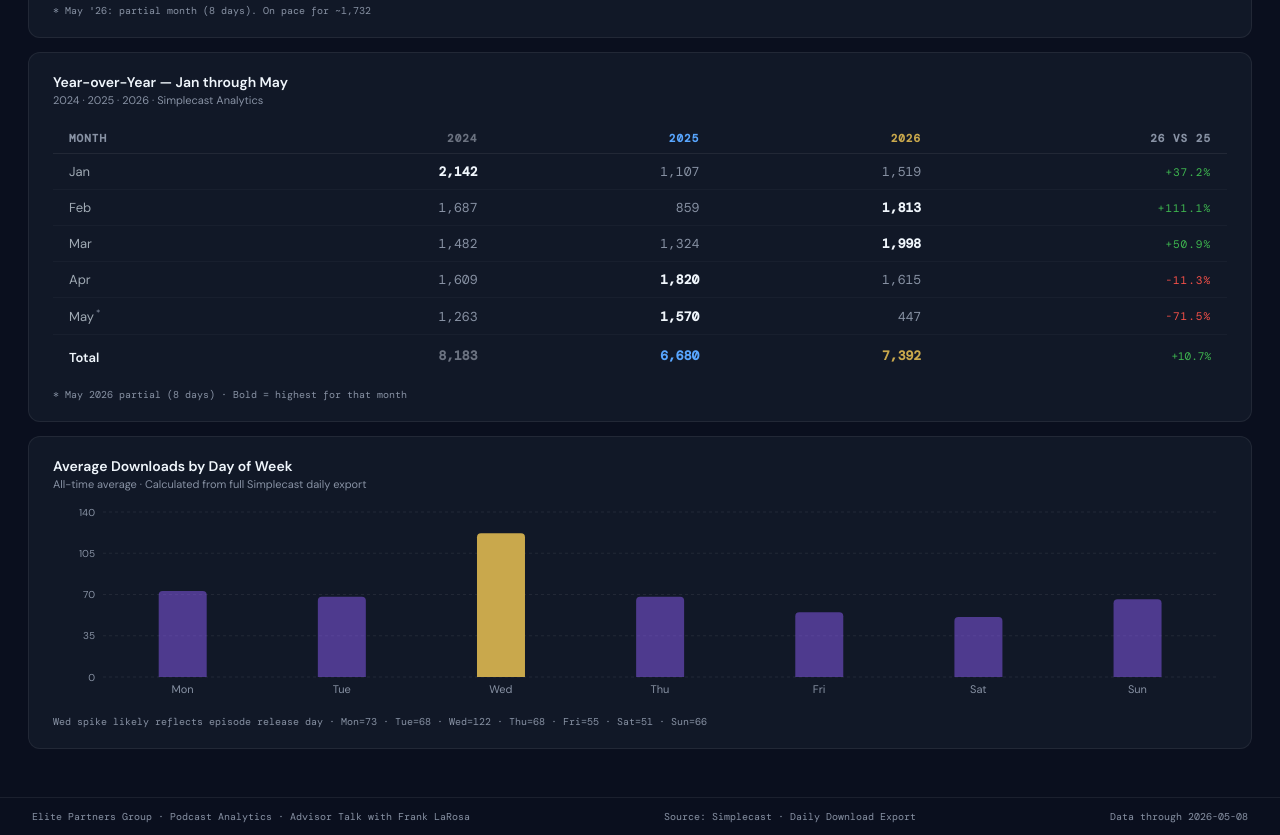
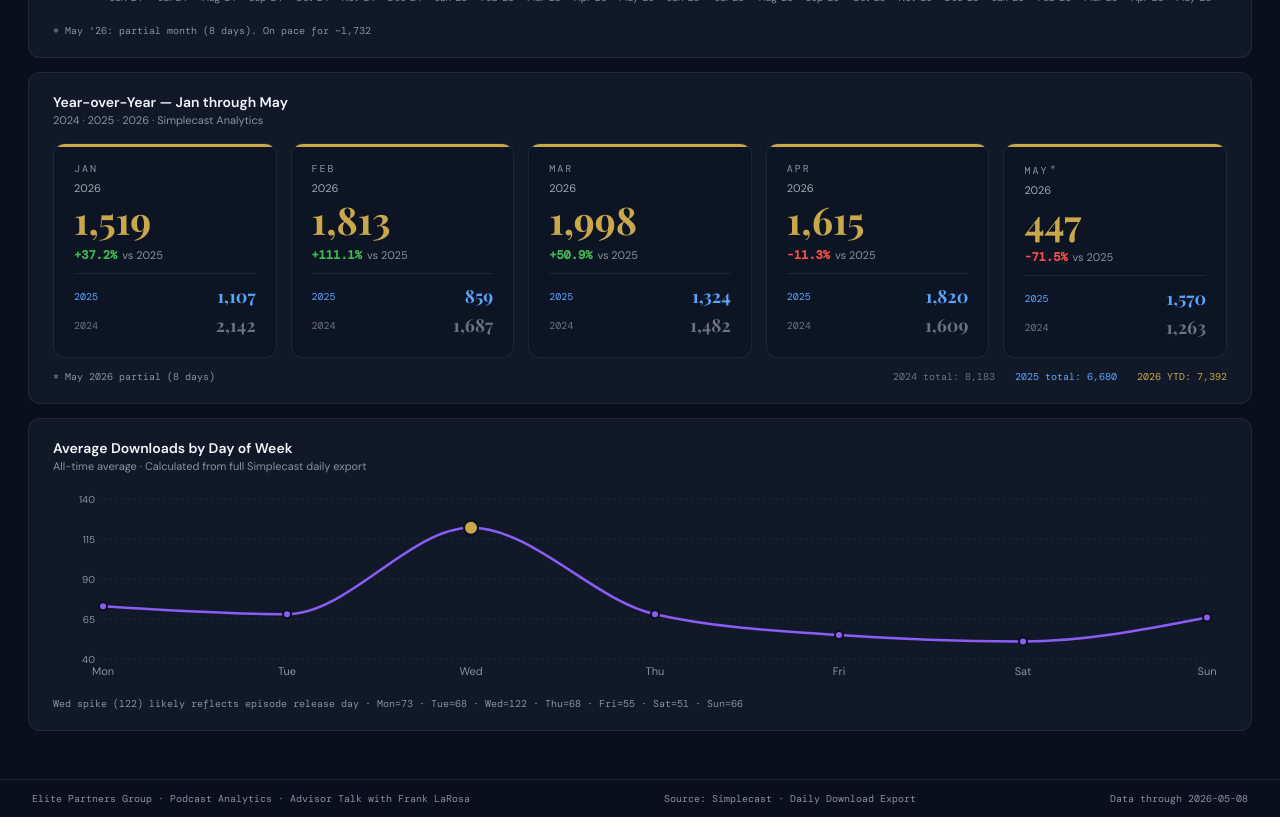
Before and after one commit to acostapabloEC/epg-simplecast-podcast, a React (Vite) app: page / in a window 1280 px wide. Shown: the part 1040-1875 px from the top of the page. Built offline with nearby package versions, Linux system fonts and the light colour scheme.

Commit message:
weekday labels on chart, YoY KPI cards, DOW line chart

```diff
--- a/src/App.jsx
+++ b/src/App.jsx
@@ -1,7 +1,8 @@
 import { useState, useEffect, useMemo } from "react";
 import {
+  LineChart, Line,
   BarChart, Bar,
-  ComposedChart, Area, Line,
+  ComposedChart, Area,
   XAxis, YAxis, CartesianGrid, Tooltip,
   ResponsiveContainer, Cell, ReferenceLine,
 } from "recharts";
@@ -18,7 +19,8 @@ const BORDER     = "rgba(255,255,255,0.07)";
 const SURFACE    = "#111827";
 const BG         = "#0a0f1e";
 
-// Day-of-week averages calculated from full Simplecast CSV (2019-06-13 → 2026-05-08)
+const DAYS = ["Sun","Mon","Tue","Wed","Thu","Fri","Sat"];
+
 const DOW_DATA = [
   { day: "Mon", avg: 73 },
   { day: "Tue", avg: 68 },
@@ -43,7 +45,7 @@ function parseCSV(text) {
   const lines = text.trim().split("\n").slice(1);
   return lines
     .map((line) => {
-      const [pct, total, date] = line.split(",");
+      const [, total, date] = line.split(",");
       return { date: date?.trim(), total: parseInt(total, 10) || 0 };
     })
     .filter((d) => d.date && !isNaN(d.total));
@@ -54,7 +56,7 @@ function subDays(n) {
 }
 
 function fmtDate(iso) {
-  const [y, m, d] = iso.split("-");
+  const [, m, d] = iso.split("-");
   const months = ["Jan","Feb","Mar","Apr","May","Jun","Jul","Aug","Sep","Oct","Nov","Dec"];
   return `${months[parseInt(m,10)-1]} ${parseInt(d,10)}`;
 }
@@ -65,23 +67,24 @@ function fmtMonth(ym) {
   return `${months[parseInt(m,10)-1]} '${y.slice(2)}`;
 }
 
-function delta(curr, prev) {
+function calcDelta(curr, prev) {
   if (!prev) return null;
   const pct = ((curr - prev) / prev * 100).toFixed(1);
   return Number(pct) >= 0 ? `+${pct}%` : `${pct}%`;
 }
 
-function KpiCard({ label, source, value, accent, large, sub, delta: d, deltaSub, extra }) {
-  const isPos = d && d.startsWith("+");
+// ── KPI Card ──────────────────────────────────────────────────────────────────
+function KpiCard({ label, source, value, accent, large, sub, delta, deltaSub, extra }) {
+  const isPos = delta && delta.startsWith("+");
   return (
     <div style={{ background: SURFACE, border: `1px solid ${BORDER}`, borderRadius: 12, padding: "20px 24px", display: "flex", flexDirection: "column", position: "relative", overflow: "hidden" }}>
       <div style={{ position: "absolute", top: 0, left: 0, right: 0, height: 3, background: accent || PURPLE, borderRadius: "12px 12px 0 0" }} />
       <div style={{ fontFamily: "'DM Mono', monospace", fontSize: 10, letterSpacing: 2, color: MUTED, textTransform: "uppercase", marginBottom: 8 }}>{source}</div>
       <div style={{ fontSize: 13, color: "#a0aab4", marginBottom: 6 }}>{label}</div>
       <div style={{ fontFamily: "'Playfair Display', serif", fontSize: large ? 48 : 36, fontWeight: 700, color: "#f0f6fc", lineHeight: 1, marginBottom: 8 }}>{value}</div>
-      {d && (
+      {delta && (
         <div style={{ display: "flex", alignItems: "center", gap: 6, marginBottom: 4 }}>
-          <span style={{ fontFamily: "'DM Mono', monospace", fontSize: 12, fontWeight: 600, color: isPos ? GREEN : RED }}>{d}</span>
+          <span style={{ fontFamily: "'DM Mono', monospace", fontSize: 12, fontWeight: 600, color: isPos ? GREEN : RED }}>{delta}</span>
           {deltaSub && <span style={{ fontSize: 11, color: MUTED }}>{deltaSub}</span>}
         </div>
       )}
@@ -91,22 +94,65 @@ function KpiCard({ label, source, value, accent, large, sub, delta: d, deltaSub,
   );
 }
 
+// ── YoY month cards (5 cards, Jan–May) ───────────────────────────────────────
+function YoyCards() {
+  return (
+    <div style={{ display: "grid", gridTemplateColumns: "repeat(5, 1fr)", gap: 14 }}>
+      {YOY.map((row) => {
+        const isPartial = row.month === "May";
+        const d = calcDelta(row.y2026, row.y2025);
+        const isPos = d && d.startsWith("+");
+        return (
+          <div key={row.month} style={{ background: "#0d1424", border: `1px solid ${BORDER}`, borderRadius: 12, padding: "18px 20px", position: "relative", overflow: "hidden" }}>
+            <div style={{ position: "absolute", top: 0, left: 0, right: 0, height: 3, background: GOLD, borderRadius: "12px 12px 0 0" }} />
+            <div style={{ fontFamily: "'DM Mono', monospace", fontSize: 10, letterSpacing: 2, color: MUTED, textTransform: "uppercase", marginBottom: 6 }}>
+              {row.month}{isPartial ? <sup style={{ fontSize: 8, marginLeft: 2 }}>*</sup> : ""}
+            </div>
+            <div style={{ fontSize: 11, color: "#a0aab4", marginBottom: 6 }}>2026</div>
+            <div style={{ fontFamily: "'Playfair Display', serif", fontSize: 38, fontWeight: 700, color: GOLD, lineHeight: 1, marginBottom: 8 }}>
+              {row.y2026.toLocaleString()}
+            </div>
+            {d && (
+              <div style={{ display: "flex", alignItems: "center", gap: 5, marginBottom: 10 }}>
+                <span style={{ fontFamily: "'DM Mono', monospace", fontSize: 12, fontWeight: 600, color: isPos ? GREEN : RED }}>{d}</span>
+                <span style={{ fontSize: 11, color: MUTED }}>vs 2025</span>
+              </div>
+            )}
+            <div style={{ borderTop: `1px solid ${BORDER}`, paddingTop: 10, display: "flex", flexDirection: "column", gap: 5 }}>
+              <div style={{ display: "flex", justifyContent: "space-between", alignItems: "center" }}>
+                <span style={{ fontFamily: "'DM Mono', monospace", fontSize: 10, color: BLUE }}>2025</span>
+                <span style={{ fontFamily: "'Playfair Display', serif", fontSize: 18, fontWeight: 700, color: BLUE }}>{row.y2025.toLocaleString()}</span>
+              </div>
+              <div style={{ display: "flex", justifyContent: "space-between", alignItems: "center" }}>
+                <span style={{ fontFamily: "'DM Mono', monospace", fontSize: 10, color: GRAY }}>2024</span>
+                <span style={{ fontFamily: "'Playfair Display', serif", fontSize: 18, fontWeight: 700, color: GRAY }}>{row.y2024.toLocaleString()}</span>
+              </div>
+            </div>
+          </div>
+        );
+      })}
+    </div>
+  );
+}
+
+// ── Tooltip ───────────────────────────────────────────────────────────────────
 function CustomTooltip({ active, payload, label }) {
   if (!active || !payload?.length) return null;
   return (
     <div style={{ background: "#1a2235", border: `1px solid ${BORDER}`, borderRadius: 8, padding: "10px 14px" }}>
       <div style={{ fontSize: 11, color: MUTED, marginBottom: 6 }}>{label}</div>
-      {payload.map((p, i) => (
+      {payload.map((p, i) =>
         p.value != null && (
           <div key={i} style={{ fontSize: 13, color: p.color || PURPLE, marginBottom: 2 }}>
             {p.name}: <strong>{typeof p.value === "number" ? p.value.toLocaleString() : p.value}</strong>
           </div>
         )
-      ))}
+      )}
     </div>
   );
 }
 
+// ── Clock ─────────────────────────────────────────────────────────────────────
 function Clock() {
   const [t, setT] = useState(new Date());
   useEffect(() => { const id = setInterval(() => setT(new Date()), 1000); return () => clearInterval(id); }, []);
@@ -125,81 +171,16 @@ function Spinner() {
   );
 }
 
-// YoY number table replacing the grouped bar chart
-function YoyTable() {
-  const months = YOY.map(r => r.month);
-  const years  = ["y2024", "y2025", "y2026"];
-  const labels = { y2024: "2024", y2025: "2025", y2026: "2026" };
-  const colors = { y2024: GRAY, y2025: BLUE, y2026: GOLD };
-
-  const cellStyle = (val, row) => {
-    const rowVals = years.map(y => row[y] ?? 0);
-    const max = Math.max(...rowVals);
-    const isBest = val === max;
-    return {
-      fontFamily: "'DM Mono', monospace",
-      fontSize: 13,
-      fontWeight: isBest ? 700 : 400,
-      color: isBest ? "#f0f6fc" : MUTED,
-      textAlign: "right",
-      padding: "9px 16px",
-    };
-  };
-
-  const yoyPct = (curr, prev) => {
-    if (!prev) return "—";
-    const pct = ((curr - prev) / prev * 100).toFixed(1);
-    const pos = Number(pct) >= 0;
-    return <span style={{ color: pos ? GREEN : RED, fontSize: 11 }}>{pos ? "+" : ""}{pct}%</span>;
-  };
-
-  const headerCell = { fontFamily: "'DM Mono', monospace", fontSize: 11, letterSpacing: 1, textTransform: "uppercase", padding: "8px 16px", textAlign: "right", color: MUTED };
-  const monthCell  = { fontFamily: "'DM Sans', sans-serif", fontSize: 13, color: "#a0aab4", padding: "9px 16px", textAlign: "left" };
-  const dividerRow = { borderTop: `1px solid ${BORDER}` };
-
-  return (
-    <table style={{ width: "100%", borderCollapse: "collapse" }}>
-      <thead>
-        <tr style={{ borderBottom: `1px solid ${BORDER}` }}>
-          <th style={{ ...headerCell, textAlign: "left" }}>Month</th>
-          {years.map(y => (
-            <th key={y} style={{ ...headerCell, color: colors[y] }}>{labels[y]}</th>
-          ))}
-          <th style={{ ...headerCell }}>26 vs 25</th>
-        </tr>
-      </thead>
-      <tbody>
-        {YOY.map((row) => (
-          <tr key={row.month} style={{ borderBottom: `1px solid rgba(255,255,255,0.03)` }}>
-            <td style={monthCell}>{row.month}{row.month === "May" ? <sup style={{ fontSize: 9, color: MUTED, marginLeft: 2 }}>*</sup> : ""}</td>
-            {years.map(y => (
-              <td key={y} style={cellStyle(row[y] ?? 0, row)}>
-                {row[y] != null ? row[y].toLocaleString() : "—"}
-              </td>
-            ))}
-            <td style={{ ...headerCell, textAlign: "right", padding: "9px 16px" }}>
-              {yoyPct(row.y2026, row.y2025)}
-            </td>
-          </tr>
-        ))}
-        <tr style={dividerRow}>
-          <td style={{ ...monthCell, fontWeight: 600, color: "#f0f6fc", paddingTop: 12 }}>Total</td>
-          {years.map(y => (
-            <td key={y} style={{ fontFamily: "'DM Mono', monospace", fontSize: 13, fontWeight: 700, color: colors[y], textAlign: "right", padding: "12px 16px" }}>
-              {YOY_TOTALS[y].toLocaleString()}
-            </td>
-          ))}
-          <td style={{ fontFamily: "'DM Mono', monospace", fontSize: 12, textAlign: "right", padding: "12px 16px" }}>
-            {yoyPct(YOY_TOTALS.y2026, YOY_TOTALS.y2025)}
-          </td>
-        </tr>
-      </tbody>
-    </table>
-  );
+// ── DOW custom dot (highlights Wednesday) ─────────────────────────────────────
+function DowDot(props) {
+  const { cx, cy, payload } = props;
+  const isWed = payload?.day === "Wed";
+  return <circle cx={cx} cy={cy} r={isWed ? 7 : 4} fill={isWed ? GOLD : PURPLE} stroke={BG} strokeWidth={2} />;
 }
 
+// ── Main App ──────────────────────────────────────────────────────────────────
 export default function App() {
-  const [rows, setRows] = useState(null);
+  const [rows, setRows]   = useState(null);
   const [error, setError] = useState(null);
   const [range, setRange] = useState(90);
 
@@ -212,39 +193,31 @@ export default function App() {
 
   const stats = useMemo(() => {
     if (!rows) return null;
-
-    const d7   = subDays(7);
-    const d14  = subDays(14);
-    const d30  = subDays(30);
-    const d60  = subDays(60);
+    const d7  = subDays(7);
+    const d14 = subDays(14);
+    const d30 = subDays(30);
+    const d60 = subDays(60);
 
     const allTotal = rows.reduce((s, r) => s + r.total, 0);
-
-    const total30 = rows.filter(r => r.date >= d30).reduce((s, r) => s + r.total, 0);
-    const prev30  = rows.filter(r => r.date >= d60 && r.date < d30).reduce((s, r) => s + r.total, 0);
-
-    const total7  = rows.filter(r => r.date >= d7).reduce((s, r) => s + r.total, 0);
-    const prev7   = rows.filter(r => r.date >= d14 && r.date < d7).reduce((s, r) => s + r.total, 0);
-
-    const peak   = rows.reduce((best, r) => r.total > best.total ? r : best, { total: 0, date: "" });
-    const bottom = rows.filter(r => r.total > 0).reduce((low, r) => r.total < low.total ? r : low, { total: Infinity, date: "" });
-
-    const lastDate  = rows[rows.length - 1]?.date || "";
-    const firstDate = rows[0]?.date || "";
+    const total30  = rows.filter(r => r.date >= d30).reduce((s, r) => s + r.total, 0);
+    const prev30   = rows.filter(r => r.date >= d60 && r.date < d30).reduce((s, r) => s + r.total, 0);
+    const total7   = rows.filter(r => r.date >= d7).reduce((s, r) => s + r.total, 0);
+    const prev7    = rows.filter(r => r.date >= d14 && r.date < d7).reduce((s, r) => s + r.total, 0);
+    const peak     = rows.reduce((b, r) => r.total > b.total ? r : b, { total: 0, date: "" });
+    const bottom   = rows.filter(r => r.total > 0).reduce((b, r) => r.total < b.total ? r : b, { total: Infinity, date: "" });
 
     return {
       allTotal,
-      total30, prev30, delta30: delta(total30, prev30),
-      total7,  prev7,  delta7:  delta(total7, prev7),
+      total30, prev30, delta30: calcDelta(total30, prev30),
+      total7,  prev7,  delta7:  calcDelta(total7, prev7),
       peak, bottom,
-      lastDate, firstDate,
+      lastDate:  rows[rows.length - 1]?.date || "",
+      firstDate: rows[0]?.date || "",
     };
   }, [rows]);
 
-  // For the daily chart: include rolling avg when range is 30 or 90
   const chartData = useMemo(() => {
     if (!rows) return [];
-
     const rollWindow = range === 30 ? 60 : range === 90 ? 120 : null;
     const cutoff     = range === 9999 ? "0000-00-00" : subDays(range);
     const visible    = rows.filter(r => r.date >= cutoff);
@@ -252,12 +225,12 @@ export default function App() {
     return visible.map((r) => {
       let rolling = null;
       if (rollWindow) {
-        const origIdx = rows.findIndex(row => row.date === r.date);
-        const start   = Math.max(0, origIdx - rollWindow + 1);
-        const win     = rows.slice(start, origIdx + 1);
+        const idx   = rows.findIndex(row => row.date === r.date);
+        const start = Math.max(0, idx - rollWindow + 1);
+        const win   = rows.slice(start, idx + 1);
         rolling = Math.round(win.reduce((s, w) => s + w.total, 0) / win.length);
       }
-      return { date: fmtDate(r.date), downloads: r.total, rolling };
+      return { date: fmtDate(r.date), rawDate: r.date, downloads: r.total, rolling };
     });
   }, [rows, range]);
 
@@ -284,6 +257,18 @@ export default function App() {
 
   const showRolling = range === 30 || range === 90;
   const rollLabel   = range === 30 ? "60d avg" : "120d avg";
+
+  // Custom XAxis tick showing weekday + date on two lines
+  const renderDayTick = ({ x, y, payload, index }) => {
+    const entry = chartData[index];
+    const dow   = entry?.rawDate ? DAYS[new Date(entry.rawDate).getDay()] : "";
+    return (
+      <g transform={`translate(${x},${y})`}>
+        <text textAnchor="middle" fill={MUTED} fontSize={9} fontFamily="'DM Mono', monospace" y={10}>{dow}</text>
+        <text textAnchor="middle" fill={MUTED} fontSize={9} y={22}>{payload.value}</text>
+      </g>
+    );
+  };
 
   if (error) return (
     <div style={{ background: BG, minHeight: "100vh", display: "flex", alignItems: "center", justifyContent: "center", fontFamily: "'DM Sans', sans-serif" }}>
@@ -335,7 +320,7 @@ export default function App() {
       {!stats ? <Spinner /> : (
         <div style={{ padding: "24px 28px", maxWidth: 1600, margin: "0 auto" }}>
 
-          {/* KPI ROW — 5 cards */}
+          {/* KPI ROW */}
           <div style={{ display: "grid", gridTemplateColumns: "repeat(5, 1fr)", gap: 14, marginBottom: 20 }}>
             <KpiCard
               source="Simplecast · All Time"
@@ -388,7 +373,7 @@ export default function App() {
             />
           </div>
 
-          {/* DAILY CHART — ComposedChart with optional rolling avg */}
+          {/* DAILY CHART — weekday ticks + optional rolling avg */}
           <div style={{ background: SURFACE, border: `1px solid ${BORDER}`, borderRadius: 12, padding: "20px 24px", marginBottom: 14 }}>
             <div style={{ display: "flex", alignItems: "flex-start", justifyContent: "space-between", marginBottom: 16 }}>
               <div style={{ display: "flex", alignItems: "flex-start", gap: 24 }}>
@@ -397,7 +382,7 @@ export default function App() {
                   <div style={{ fontSize: 11, color: MUTED }}>Simplecast Analytics · {range === 9999 ? "All time" : `Last ${range} days`}</div>
                 </div>
                 {showRolling && (
-                  <div style={{ display: "flex", alignItems: "center", gap: 6, marginTop: 2, fontSize: 11, color: MUTED }}>
+                  <div style={{ display: "flex", alignItems: "center", gap: 6, marginTop: 3, fontSize: 11, color: MUTED }}>
                     <span style={{ display: "inline-block", width: 20, height: 2, borderTop: `2px dashed ${GOLD}` }} />
                     {rollLabel} rolling avg
                   </div>
@@ -411,7 +396,7 @@ export default function App() {
                 ))}
               </div>
             </div>
-            <ResponsiveContainer width="100%" height={280}>
+            <ResponsiveContainer width="100%" height={300}>
               <ComposedChart data={chartData} margin={{ top: 5, right: 10, left: -10, bottom: 0 }}>
                 <defs>
                   <linearGradient id="dlGrad" x1="0" y1="0" x2="0" y2="1">
@@ -422,7 +407,8 @@ export default function App() {
                 <CartesianGrid strokeDasharray="3 3" stroke={BORDER} />
                 <XAxis
                   dataKey="date"
-                  tick={{ fill: MUTED, fontSize: 10 }}
+                  tick={renderDayTick}
+                  height={36}
                   axisLine={false}
                   tickLine={false}
                   interval={Math.max(0, Math.floor(chartData.length / 10) - 1)}
@@ -512,37 +498,48 @@ export default function App() {
             </div>
           </div>
 
-          {/* YOY NUMBER TABLE */}
+          {/* YOY — KPI-style month cards */}
           <div style={{ background: SURFACE, border: `1px solid ${BORDER}`, borderRadius: 12, padding: "20px 24px", marginBottom: 14 }}>
             <div style={{ marginBottom: 16 }}>
               <div style={{ fontSize: 14, fontWeight: 600, marginBottom: 2 }}>Year-over-Year — Jan through May</div>
               <div style={{ fontSize: 11, color: MUTED }}>2024 · 2025 · 2026 · Simplecast Analytics</div>
             </div>
-            <YoyTable />
-            <div style={{ marginTop: 12, fontFamily: "'DM Mono', monospace", fontSize: 10, color: MUTED }}>
-              * May 2026 partial (8 days) · Bold = highest for that month
+            <YoyCards />
+            <div style={{ marginTop: 12, display: "flex", justifyContent: "space-between", alignItems: "center" }}>
+              <div style={{ fontFamily: "'DM Mono', monospace", fontSize: 10, color: MUTED }}>
+                * May 2026 partial (8 days)
+              </div>
+              <div style={{ display: "flex", gap: 20, fontFamily: "'DM Mono', monospace", fontSize: 10 }}>
+                <span style={{ color: GRAY }}>2024 total: {YOY_TOTALS.y2024.toLocaleString()}</span>
+                <span style={{ color: BLUE }}>2025 total: {YOY_TOTALS.y2025.toLocaleString()}</span>
+                <span style={{ color: GOLD }}>2026 YTD: {YOY_TOTALS.y2026.toLocaleString()}</span>
+              </div>
             </div>
           </div>
 
-          {/* DAY-OF-WEEK CHART */}
+          {/* DOW — line chart */}
           <div style={{ background: SURFACE, border: `1px solid ${BORDER}`, borderRadius: 12, padding: "20px 24px" }}>
             <div style={{ fontSize: 14, fontWeight: 600, marginBottom: 2 }}>Average Downloads by Day of Week</div>
             <div style={{ fontSize: 11, color: MUTED, marginBottom: 16 }}>All-time average · Calculated from full Simplecast daily export</div>
             <ResponsiveContainer width="100%" height={200}>
-              <BarChart data={DOW_DATA} margin={{ top: 5, right: 10, left: -10, bottom: 0 }} barCategoryGap="35%">
+              <LineChart data={DOW_DATA} margin={{ top: 10, right: 20, left: -10, bottom: 0 }}>
                 <CartesianGrid strokeDasharray="3 3" stroke={BORDER} vertical={false} />
                 <XAxis dataKey="day" tick={{ fill: MUTED, fontSize: 11 }} axisLine={false} tickLine={false} />
-                <YAxis tick={{ fill: MUTED, fontSize: 10 }} axisLine={false} tickLine={false} domain={[0, 140]} />
-                <Tooltip content={<CustomTooltip />} cursor={{ fill: "rgba(255,255,255,0.03)" }} />
-                <Bar dataKey="avg" name="Avg Downloads" radius={[4, 4, 0, 0]}>
-                  {DOW_DATA.map((entry, i) => (
-                    <Cell key={i} fill={entry.day === "Wed" ? GOLD : "rgba(139,92,246,0.5)"} />
-                  ))}
-                </Bar>
-              </BarChart>
+                <YAxis tick={{ fill: MUTED, fontSize: 10 }} axisLine={false} tickLine={false} domain={[40, 140]} />
+                <Tooltip content={<CustomTooltip />} />
+                <Line
+                  type="monotone"
+                  dataKey="avg"
+                  name="Avg Downloads"
+                  stroke={PURPLE}
+                  strokeWidth={2.5}
+                  dot={<DowDot />}
+                  activeDot={{ r: 6, fill: PURPLE }}
+                />
+              </LineChart>
             </ResponsiveContainer>
             <div style={{ marginTop: 8, fontFamily: "'DM Mono', monospace", fontSize: 10, color: MUTED }}>
-              Wed spike likely reflects episode release day · Mon=73 · Tue=68 · Wed=122 · Thu=68 · Fri=55 · Sat=51 · Sun=66
+              Wed spike (122) likely reflects episode release day · Mon=73 · Tue=68 · Wed=122 · Thu=68 · Fri=55 · Sat=51 · Sun=66
             </div>
           </div>
 
```
